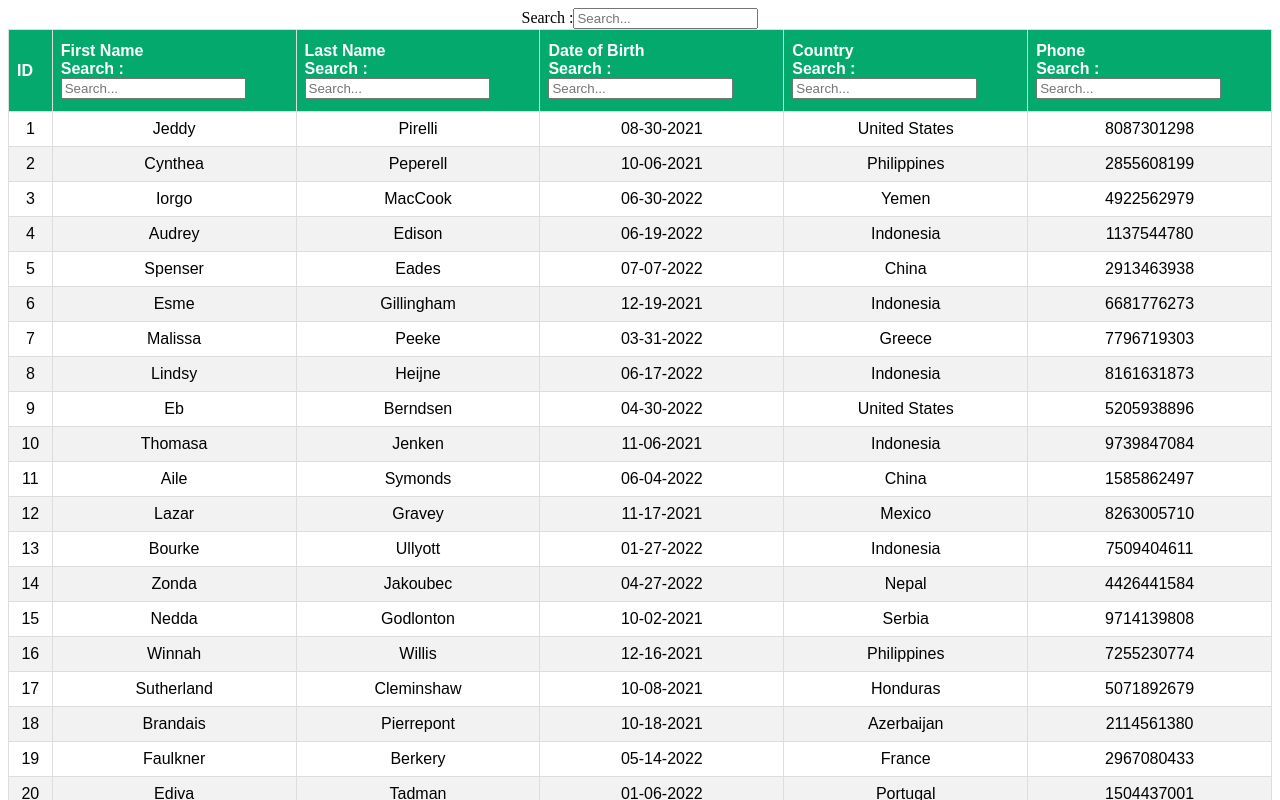
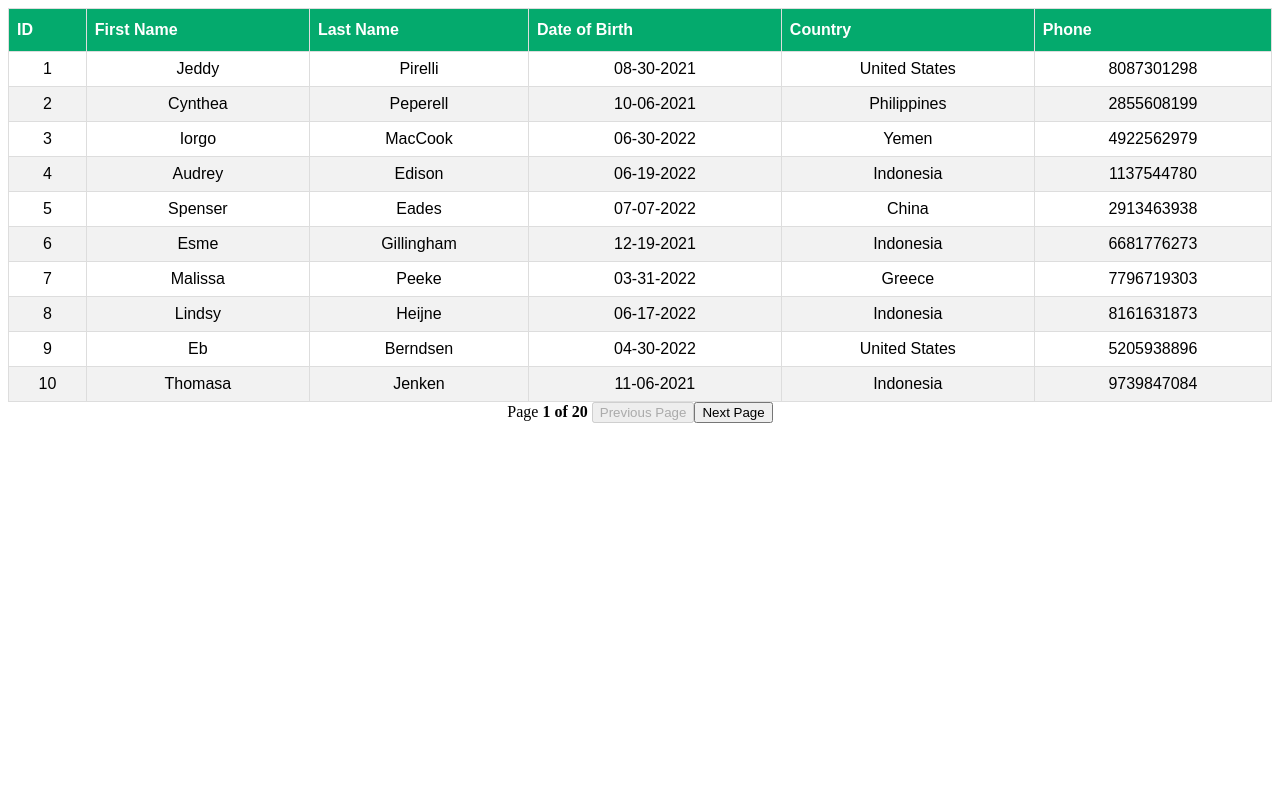
Before and after one commit to Abhimishra2424/react-table, a React (Create React App) app: page / in a window 1280 px wide. Shown: the top 800 px of the page. Built offline with nearby package versions, Linux system fonts and the light colour scheme.

Commit message:
Pagination (Goto Page)

```diff
--- a/src/App.js
+++ b/src/App.js
@@ -1,14 +1,16 @@
 import "./App.css";
-import { BasicTable } from "./components/BasicTable";
-import { SortingTable } from "./components/SortingTable";
-import { FilteringTable } from "./components/filteringTable";
+// import { BasicTable } from "./components/BasicTable";
+// import { SortingTable } from "./components/SortingTable";
+// import { FilteringTable } from "./components/filteringTable";
+import { PaginationTable } from "./components/PaginationTable";
 
 function App() {
   return (
     <div className="App">
       {/* <BasicTable /> */}
       {/* <SortingTable /> */}
-      <FilteringTable />
+      {/* <FilteringTable /> */}
+      <PaginationTable />
     </div>
   );
 }
--- /dev/null
+++ b/src/components/PaginationTable.js
@@ -0,0 +1,75 @@
+import React, { useMemo } from "react";
+import { useTable, usePagination } from "react-table";
+import MOCK_DATA from "../MOCK_DATA.json";
+import { COLUMNS } from "./columns";
+
+export const PaginationTable = () => {
+  const columns = useMemo(() => COLUMNS, []);
+  const data = useMemo(() => MOCK_DATA, []);
+
+  const {
+    getTableProps,
+    getTableBodyProps,
+    headerGroups,
+    page,
+    prepareRow,
+    nextPage,
+    previousPage,
+    canPreviousPage,
+    canNextPage,
+    pageOptions,
+    state,
+  } = useTable(
+    {
+      columns,
+      data,
+    },
+    usePagination
+  );
+
+  const { pageIndex, pageSize } = state;
+
+  return (
+    <>
+      <table {...getTableProps()} id="customers">
+        <thead>
+          {headerGroups.map((headerGroup) => (
+            <tr {...headerGroup.getHeaderGroupProps()}>
+              {headerGroup.headers.map((column) => (
+                <th {...column.getHeaderProps()}>{column.render("Header")}</th>
+              ))}
+            </tr>
+          ))}
+        </thead>
+        <tbody {...getTableBodyProps()}>
+          {page.map((row) => {
+            prepareRow(row);
+            return (
+              <tr {...row.getRowProps()}>
+                {row.cells.map((cell) => {
+                  return (
+                    <td {...cell.getCellProps()}>{cell.render("Cell")}</td>
+                  );
+                })}
+              </tr>
+            );
+          })}
+        </tbody>
+      </table>
+      <div>
+        <span>
+          Page{" "}
+          <strong>
+            {pageIndex + 1} of {pageOptions.length}
+          </strong>{" "}
+        </span>
+        <button onClick={() => previousPage()} disabled={!canPreviousPage}>
+          Previous Page
+        </button>
+        <button onClick={() => nextPage()} disabled={!canNextPage}>
+          Next Page
+        </button>
+      </div>
+    </>
+  );
+};
```
